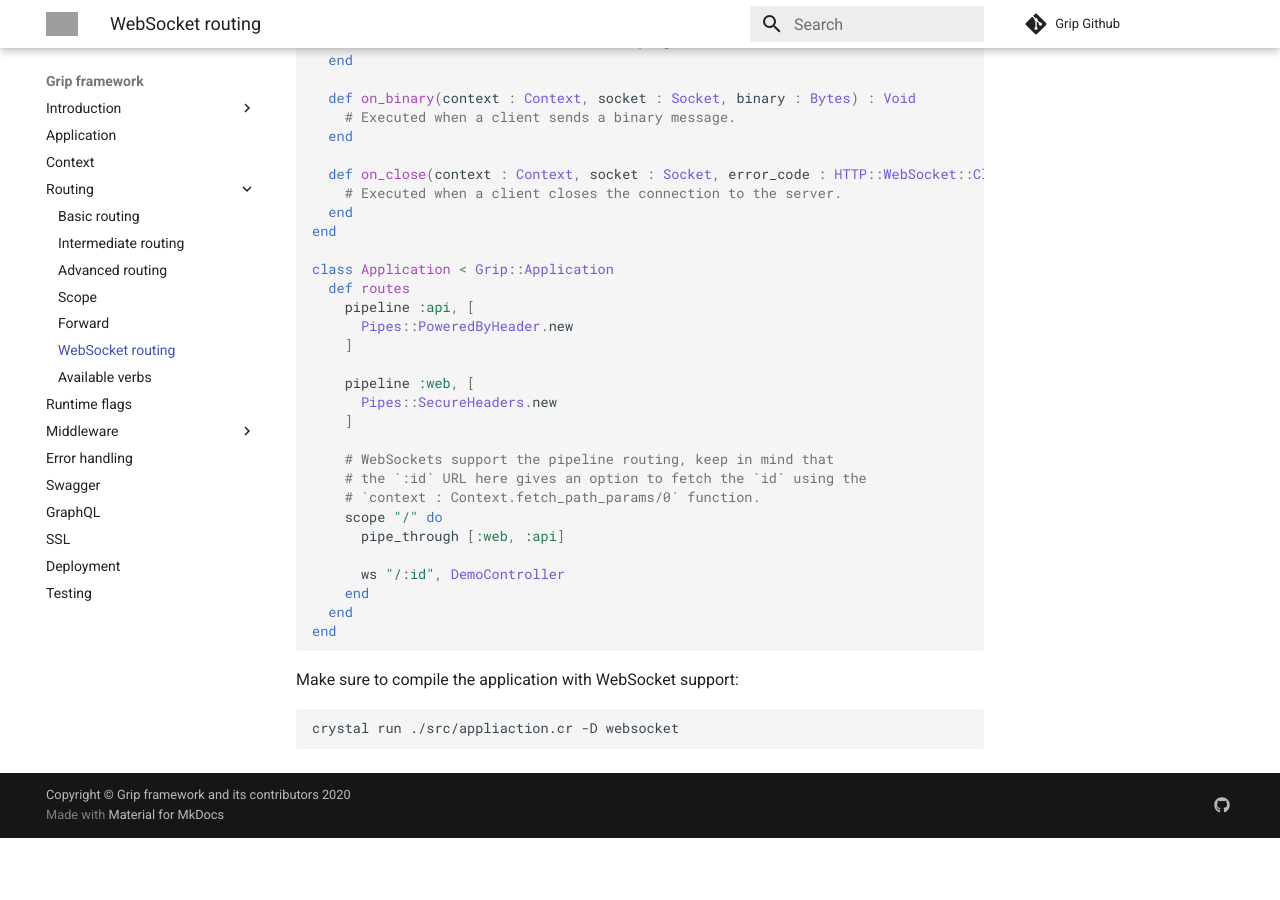
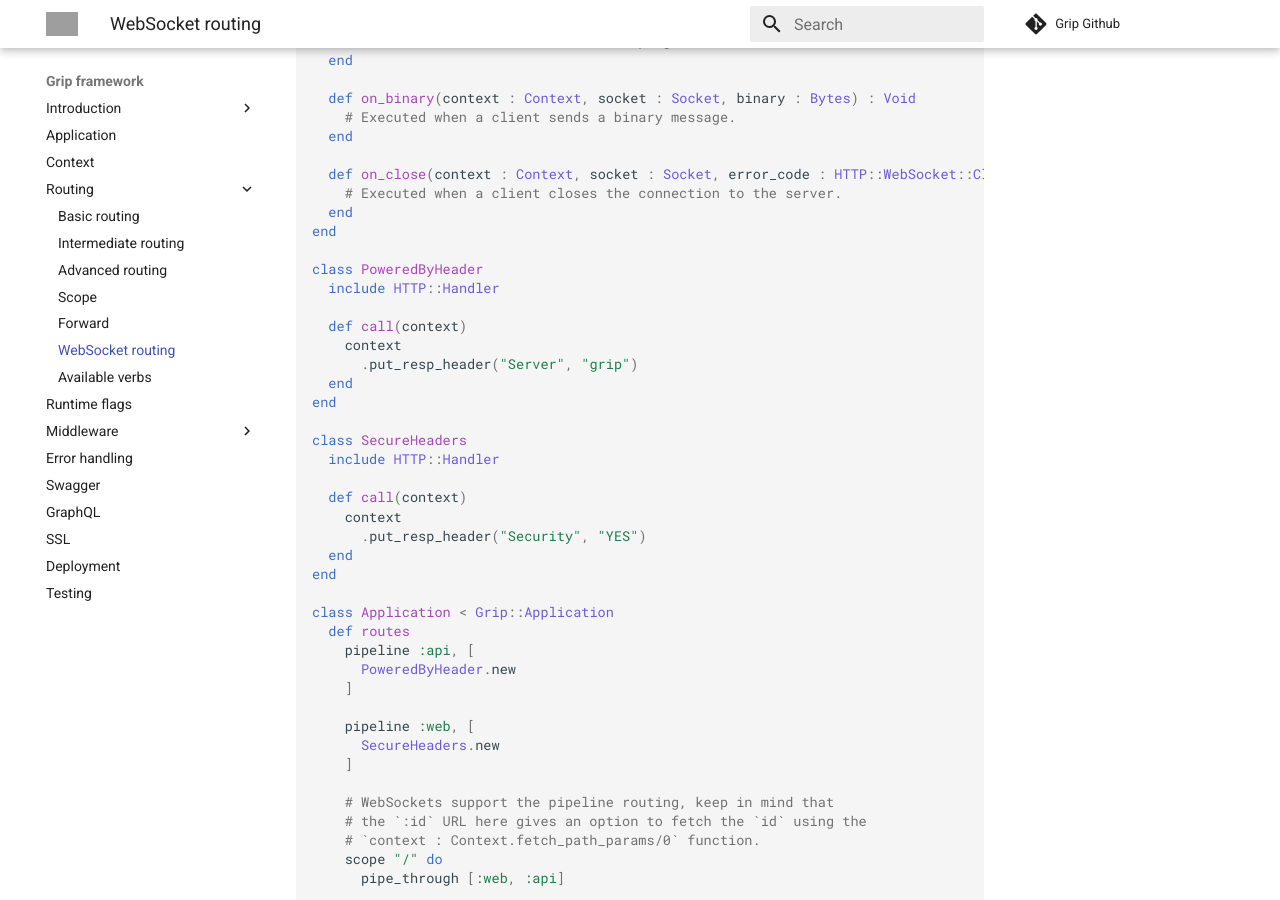
Before and after one commit to treagod/docs, an MkDocs documentation site: the page built from docs/web_socket_routing.md, in a window 1280 px wide and 900 px high, scrolled down 492 px. Built offline with MkDocs 1.6.1 and Material for MkDocs 9.7.7, drawn with Linux system fonts in a browser that asks for light colours; comment, search, counter and statistics services are not loaded; before the commit the page ends 1330 px from its top, so only the background shows below that; grey boxes are pictures that could not be loaded.

Commit message:
Update web_socket_routing.md

```diff
--- a/docs/web_socket_routing.md
+++ b/docs/web_socket_routing.md
@@ -27,14 +27,32 @@ class DemoController < Grip::Controllers::WebSocket
   end
 end
 
+class PoweredByHeader
+  include HTTP::Handler
+
+  def call(context)
+    context
+      .put_resp_header("Server", "grip")
+  end
+end
+
+class SecureHeaders
+  include HTTP::Handler
+
+  def call(context)
+    context
+      .put_resp_header("Security", "YES")
+  end
+end
+
 class Application < Grip::Application
   def routes
     pipeline :api, [
-      Pipes::PoweredByHeader.new
+      PoweredByHeader.new
     ]
 
     pipeline :web, [
-      Pipes::SecureHeaders.new
+      SecureHeaders.new
     ]
 
     # WebSockets support the pipeline routing, keep in mind that
```
